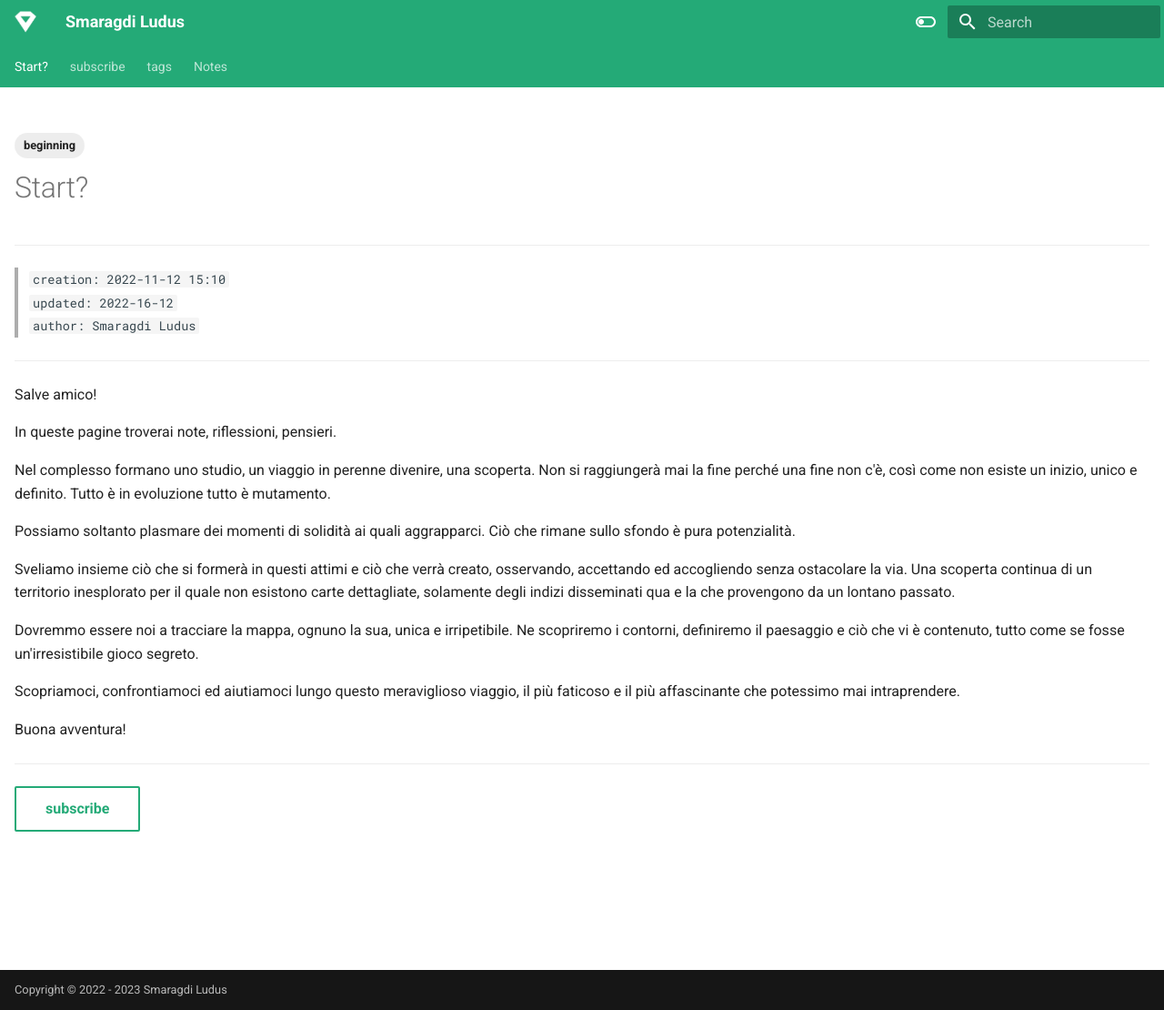
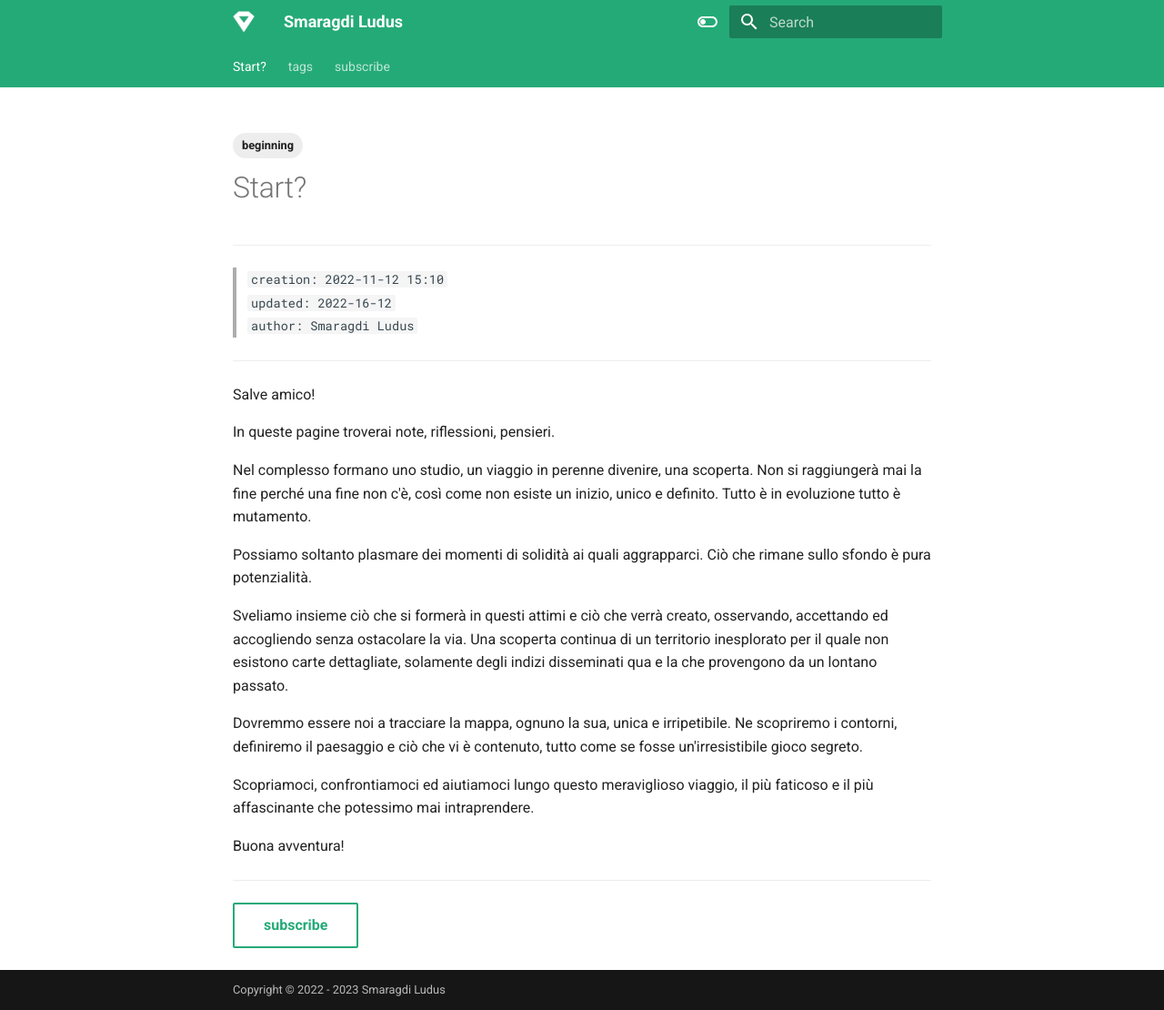
Before and after one commit to smaragdiludus/smaragdiludus.github.io, an MkDocs documentation site: the page built from docs/index.md, in a window 1280 px wide and 1110 px high. Shown: the whole window at 91% size. Built offline with MkDocs 1.6.1 and Material for MkDocs 9.7.7, drawn with Linux system fonts in a browser that asks for light colours.

Commit message:
02/07/23

```diff
--- a/docs/stylesheets/extra.css
+++ b/docs/stylesheets/extra.css
@@ -4,5 +4,5 @@
 }
 
 .md-grid {
-    max-width: 1800px;
+    max-width: 800px;
   }
--- a/mkdocs.yml
+++ b/mkdocs.yml
@@ -11,7 +11,7 @@ theme:
       - navigation.tabs
       #- navigation.sections
       #- navigation.expand
-      #- navigation.indexes
+      - navigation.indexes
       - toc.follow
       #- toc.integrate
       - navigation.top
@@ -21,7 +21,7 @@ theme:
       - search.share
 
       - header.autohide
-      #- announce.dismiss
+      - announce.dismiss
 
     palette:
     # Light mode
@@ -88,3 +88,13 @@ extra_javascript:
   - https://polyfill.io/v3/polyfill.min.js?features=es6
   - https://cdn.jsdelivr.net/npm/mathjax@3/es5/tex-mml-chtml.js
   - https://unpkg.com/mermaid/dist/mermaid.min.js
+
+nav:
+    - Start?: 'index.md'
+    - tags: 'tags.md'
+    - subscribe: 'subscribe.md'
+#    - notes:
+#      - 2022:
+#          - novembre: 'notes/2022/novembre/note di novembre.md'
+#         - ottobre: 'notes/2022/ottobre/note di ottobre.md'
+#          - settembre: 'notes/2022/settembre/note di settembre.md'
```
